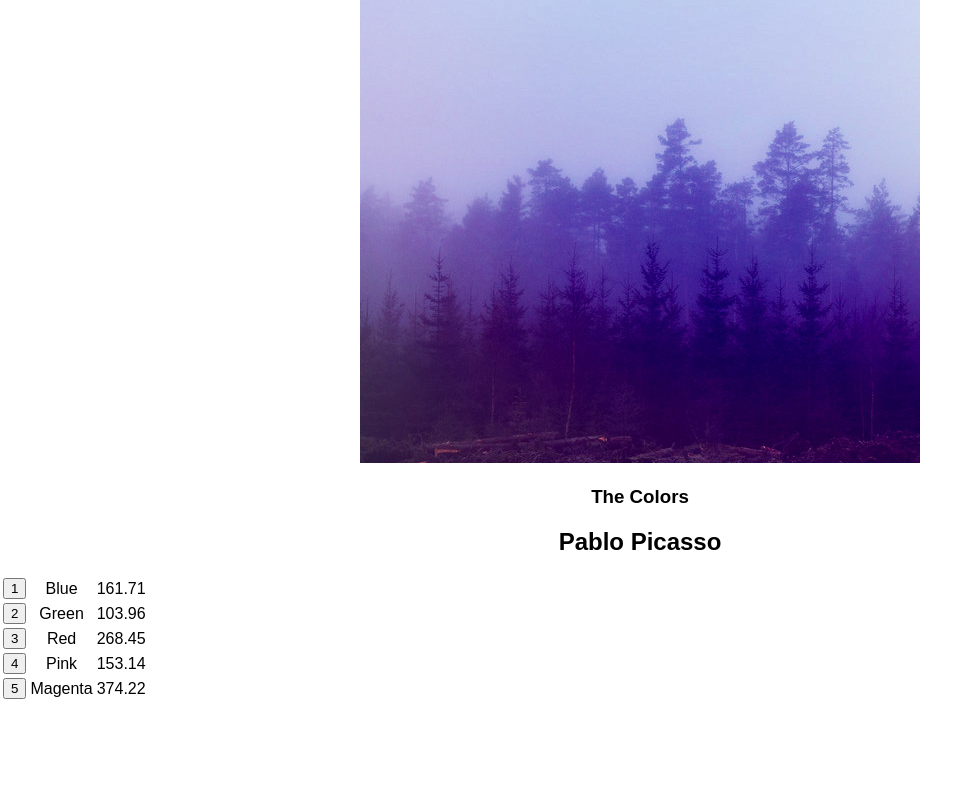
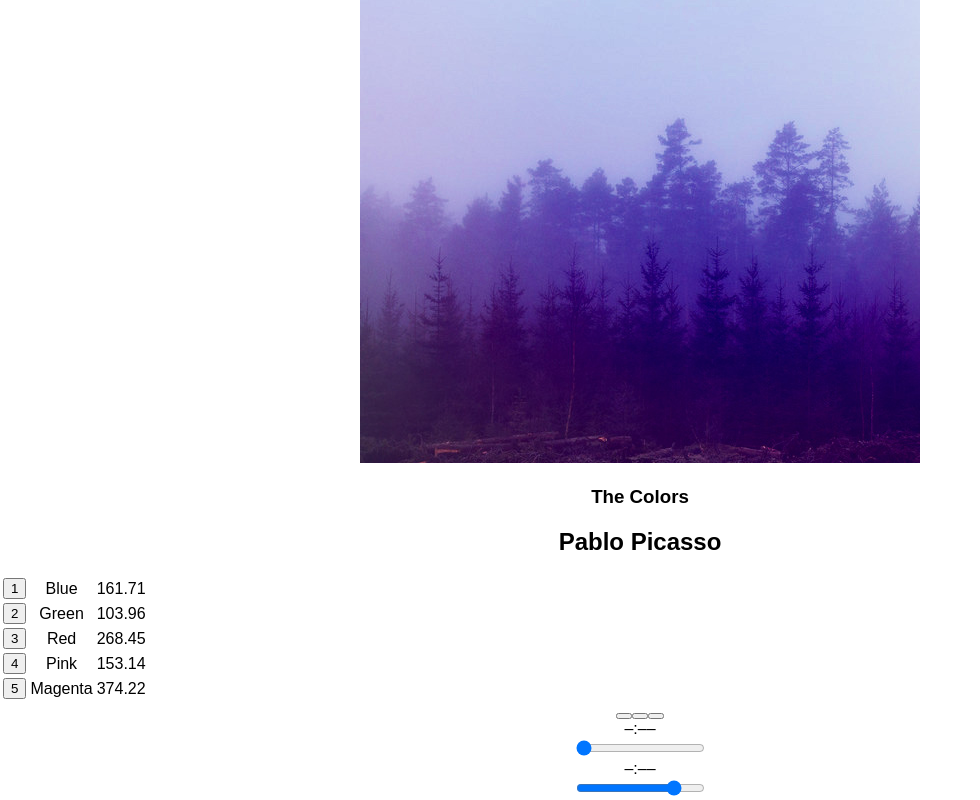
Before and after one commit to Panga123/bloc-jams-react, a React (Create React App) app: page /album/the-colors in a window 1280 px wide. Shown: the part 195-995 px from the top of the page, without its empty margins (0-980 px from the left). Before the commit the page ends 897 px from the top, so only its background shows below. Built offline with nearby package versions, Linux system fonts and the light colour scheme.

Commit message:
checkpoint-8-react-unfinished

```diff
--- a/src/components/Album.js
+++ b/src/components/Album.js
@@ -1,5 +1,6 @@
 import React, { Component } from 'react';
 import albumData from './../data/albums';
+import PlayerBar from './PlayerBar';
 
 class Album extends Component {
   constructor(props) {
@@ -46,7 +47,7 @@ class Album extends Component {
        return (
          <section className="album">
            <section id="album-info">
-             <img id="album-cover-art" src={this.state.album.albumCover} />
+             <img id="album-cover-art" src={this.state.album.albumCover} alt="Album Cover Art"/>
              <div className="album-details">
                <h1 id="album-title">{this.state.album.title}</h1>
                <h2 className="artist">{this.state.album.artist}</h2>
@@ -75,6 +76,9 @@ class Album extends Component {
                )}
              </tbody>
            </table>
+            <PlayerBar
+            isPlaying={this.state.isPlaying}
+            currentSong={this.state.currentSong} />
          </section>
        );
      }
--- /dev/null
+++ b/src/components/PlayerBar.js
@@ -0,0 +1,33 @@
+import React, { Component } from 'react';
+
+ class PlayerBar extends Component {
+   render() {
+     return (
+       <section className="player-bar">
+       <section id="buttons">
+         <button id="previous">
+           <span className="ion-skip-backward"></span>
+         </button>
+          <button id="play-pause">
+          <span className={this.props.isPlaying ? 'ion-pause' : 'ion-play'}></span>
+         </button>
+         <button id="next">
+           <span className="ion-skip-forward"></span>
+         </button>
+       </section>
+       <section id="time-control">
+         <div className="current-time">–:––</div>
+         <input type="range" className="seek-bar" value="0" />
+         <div className="total-time">–:––</div>
+       </section>
+       <section id="volume-control">
+         <div className="icon ion-volume-low"></div>
+         <input type="range" className="seek-bar" value="80" />
+         <div className="icon ion-volume-high"></div>
+       </section>
+      </section>
+     );
+   }
+ }
+
+ export default PlayerBar;
```
